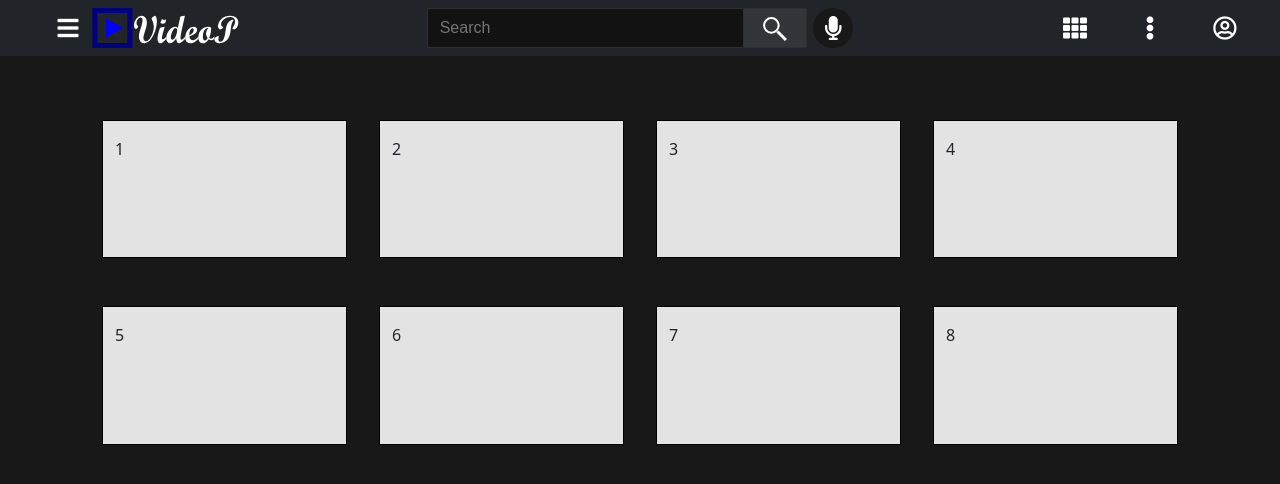
After one commit to isusnjara0/videoPreglednik, a PHP site: page /index.php in a window 1280 px wide. The commit adds this page. Shown: the top 484 px of the page. Run offline with PHP 8.4, Linux system fonts and the light colour scheme; some libraries are stand-ins or nearby versions.

Commit message:
novi_nacin

```diff
--- /dev/null
+++ b/footer.html
@@ -0,0 +1,6 @@
+<div id="search-sug">
+    <div id='livesearch' class=""></div>
+</div>
+
+</body>
+</html>
--- a/index.html
+++ b/header.html
@@ -22,26 +22,29 @@
         <script src="search.js"></script>
 
     <body>
-
+        <!-- NAVIGACIJSKA TRAKA -->
         <nav class="navbar navbar-expand-lg navbar-dark bg-dark">
             <div id="menu" class="row">
                 <div id="start" class="col-4">
+                    <div class="circle ms-5  d-flex justify-content-center align-items-center" style="color: white; font-size: 1.5em;">
+                        <i class="fas fa-bars"></i>
+                    </div>
                     <div id="logo" class="me-auto justify-content-center align-items-center d-flex">
-                        <img src="logo.svg">
+                       <a href='index.php'> <img src="logo.svg"></a>
                     </div>
                 </div>
 
 
                 <div id="center" class="col-4">
                     <div id="search-div">
-                        <form id="search-form">
+                        <form id="search-form" method="GET" action="results.php">
                             <div id="container">
                                 <div id="search-input">
                                     <input id="search" autocapitalize="none" autocomplete="off" autocorrect="off" name="search_query" tabindex="0" type="text" spellcheck="false" placeholder="Search" aria-label="Search" role="combobox" aria-haspopup="false" aria-autocomplete="list" dir="ltr" style="outline: currentColor none medium;">
                                 </div>
                             </div>
                         </form>
-                        <button id="search-icon" aria-label="Search" title="Search">
+                        <button type="submit" id="search-icon" aria-label="Search" title="Search">
                             <div id="search-style" class="vp-icons">
                                 <svg viewBox="0 0 24 24" preserveAspectRatio="xmidYmin meet" focusable="false" style="pointer-events: none; display: block; width:100%; height:100%">
                                     <g>
--- /dev/null
+++ b/includes/ext-content/videolist.html
@@ -0,0 +1,22 @@
+<div class="container mt-5">
+    <div class="row p-3">
+      <div class="col vlist">
+1      </div>
+      <div class="col vlist">
+2      </div>
+      <div class="col vlist">
+3      </div>
+      <div class="col vlist">
+4      </div>
+    </div>
+    <div class="row p-3">
+      <div class="col vlist">
+5      </div>
+      <div class="col vlist">
+6      </div>
+      <div class="col vlist">
+7      </div>
+      <div class="col vlist">
+8      </div>
+    </div>
+</div>
--- /dev/null
+++ b/index.php
@@ -0,0 +1,5 @@
+<?php
+ include 'header.html';
+ include 'includes/ext-content/videolist.html';
+ include 'footer.html';
+?>
--- a/jqIkone.js
+++ b/jqIkone.js
@@ -7,9 +7,26 @@ $(document).ready(function(){
     $('#search-form').css('width', formWidth+'px');
     $('#search-sug').css('width', formWidth+'px');
 
+    divWidth = parseFloat($('.vlist').css('width'), 10);
+    $('.vlist').css('height',divWidth/1.77+'px');
+
     $(".circle").click(function(){
-      $(".pozadina").css('background-color', 'red');
+      circle = $(this);
+      circle.css('background-color', 'dimgray');
+      circle.css('transition','all 1s ease');
 
-      alert('Ukupno: '+ contWidth+' icon: '+iconWidth+' voice: '+voiceWidth+' forma: '+formWidth);
+      setTimeout(function(){
+        circle.css('background-color', 'inherit');
+        circle.css('border', '1px solid gray');
+        circle.css('transition','empty');
+
+
+      }, 250)
+
+
+      setTimeout(function(){
+        circle.css('border', 'none');
+        $('#voice-button').css('background-color', '#181818');
+      }, 500)
     });
 });
--- a/search.js
+++ b/search.js
@@ -1,5 +1,5 @@
 $(document).ready(function(){
-    $('#search').keypress(function(){
+    $('#search').keyup(function(){
         if($('#search').val()!=''){
             $.ajax({
                 type: 'POST',
@@ -17,4 +17,13 @@ $(document).ready(function(){
             });
         }
     });
+
+    $("body").on('click','li', function(){
+        $('#search').val($(this).html());
+    });
+
+    $('#search-icon').on('click', function(){
+        $("#search-form").submit();
+
+    });
 });
--- a/style.css
+++ b/style.css
@@ -2,7 +2,7 @@ body{
     margin: 0;
     padding: 0;
     overflow-y: scroll;
-    background-color: #181818;
+    background-color: #181818 !important;
 }
 
 h1, h2, h3, h4, h5, p{
@@ -94,6 +94,20 @@ h1, h2, h3, h4, h5, p{
     color:hsla(0, 100%, 100%, 0.88)
 }
 
+#search-ul{
+    list-style-type: none;
+    margin-left: none;
+    padding-left: 0;
+    margin-bottom: 0;
+}
+.search-li{
+    text-decoration: none;
+}
+
+.search-li:hover{
+    background-color: #181818;
+    color:hsla(0, 100%, 100%, 0.88);
+}
 
 #center{
     display: flex;
@@ -203,9 +217,6 @@ h1, h2, h3, h4, h5, p{
     height: 40px;
     border-radius: 100%;
 }
-.circle:hover{
-    background-color: #181818;
-}
 
 #menu{
     width: 100%;
@@ -213,7 +224,7 @@ h1, h2, h3, h4, h5, p{
 
 #logo img{
     height: 40px;
-    width: 260px;
+    width: 10em;
 }
 
 #search-sug{
@@ -226,3 +237,13 @@ h1, h2, h3, h4, h5, p{
     width:100%;
     height: 100%;
 }
+
+.vlist{
+    background-color: hsla(0, 100%, 100%, 0.88);
+    padding: 1rem;
+    margin: 1rem;
+    border: 1px solid black;
+}
+.vlist:hover{
+    background-color: indigo;
+}
```
Also changed, not shown: other parts of header.html (+1 -49 lines), includes/ext-content/videopage.html (added, +40 -0 lines), livesearch.php (+18 -21 lines), results.php (added, +8 -0 lines), .htaccess (added), config.php (added), logo.svg.
